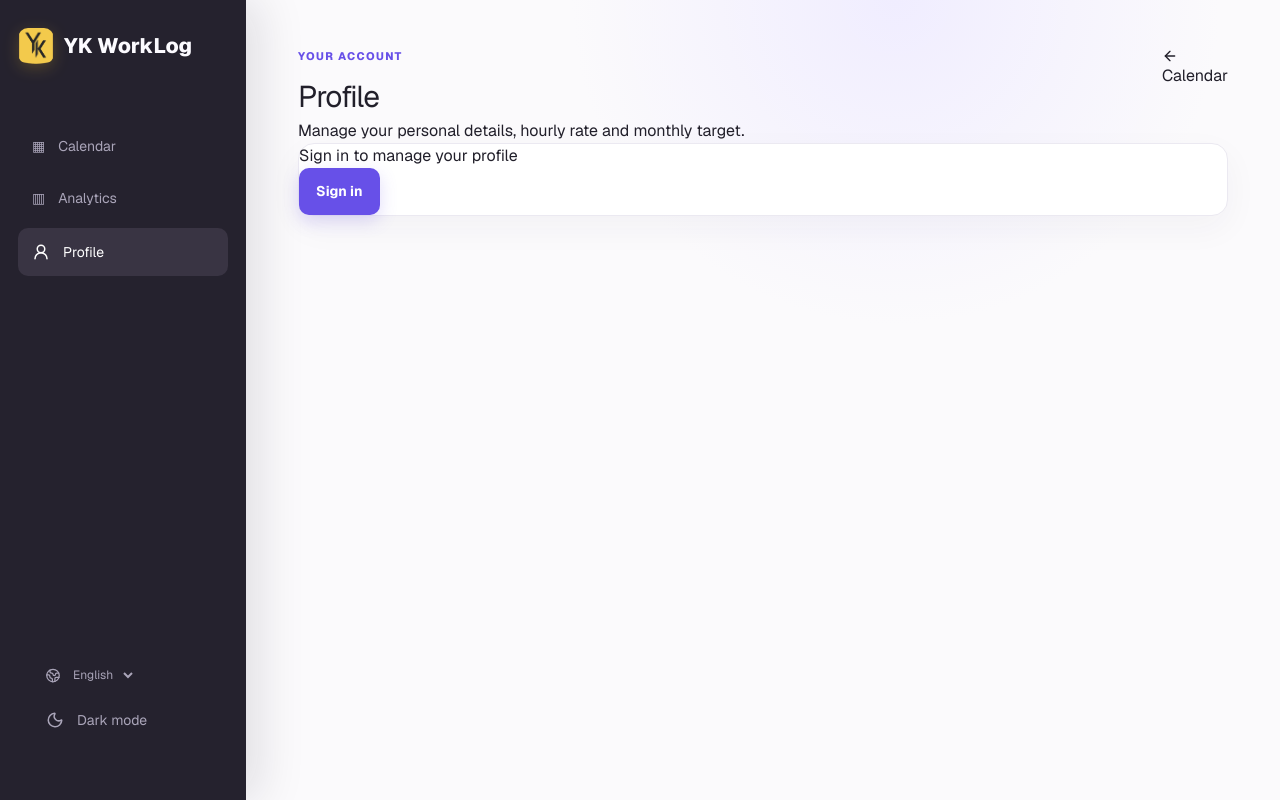
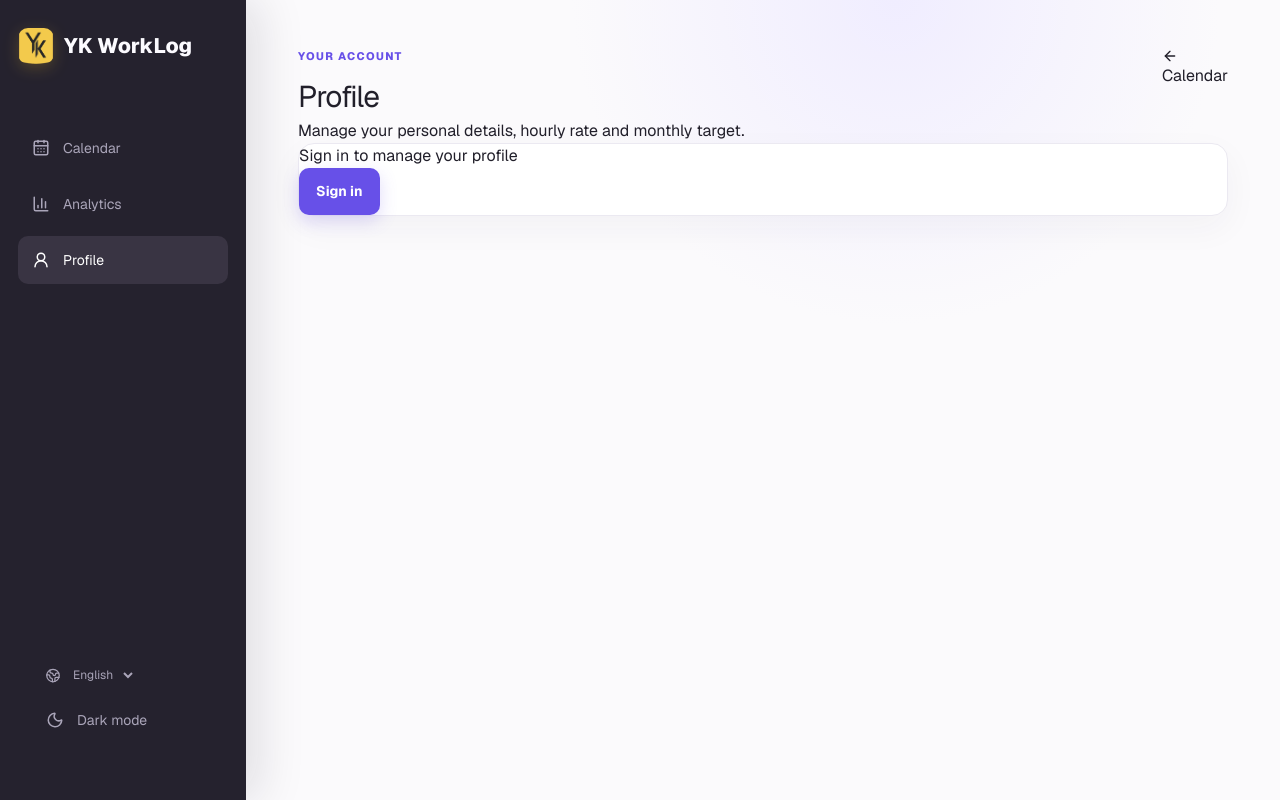
Before and after one commit to SashkoRabin/worklog-crm, a Next.js app: page /profile in a window 1280 px wide. Built offline with nearby package versions, Linux system fonts and the light colour scheme; no server answers.

Commit message:
Use consistent profile navigation icons

```diff
--- a/src/app/profile/page.tsx
+++ b/src/app/profile/page.tsx
@@ -3,7 +3,7 @@
 import Link from "next/link";
 import Image from "next/image";
 import { FormEvent, useEffect, useMemo, useState } from "react";
-import { ArrowLeft, Moon, Sun, UserRound, WalletCards, Target, Globe2, Save, LoaderCircle } from "lucide-react";
+import { ArrowLeft, Moon, Sun, UserRound, Target, Globe2, Save, LoaderCircle, CalendarDays, BarChart3 } from "lucide-react";
 import { supabase } from "@/lib/supabase";
 import { Lang, money } from "@/lib/worklog";
 import { MobileNav } from "@/components/mobile-nav";
@@ -149,8 +149,8 @@ export default function ProfilePage() {
       <aside className="sidebar">
         <div className="brand"><Image className="brand-logo" src="/yk-logo.png" alt="YK" width={36} height={36} priority/><span className="brand-name">YK WorkLog</span></div>
         <nav>
-          <Link href="/"><CalendarDaysIcon />{t.calendar}</Link>
-          <Link href="/analytics"><BarChart3Icon />{t.analytics}</Link>
+          <Link href="/"><CalendarDays />{t.calendar}</Link>
+          <Link href="/analytics"><BarChart3 />{t.analytics}</Link>
           <a className="active" aria-current="page"><UserRound />{t.profile}</a>
         </nav>
         <div className="sidebar-bottom">
```
